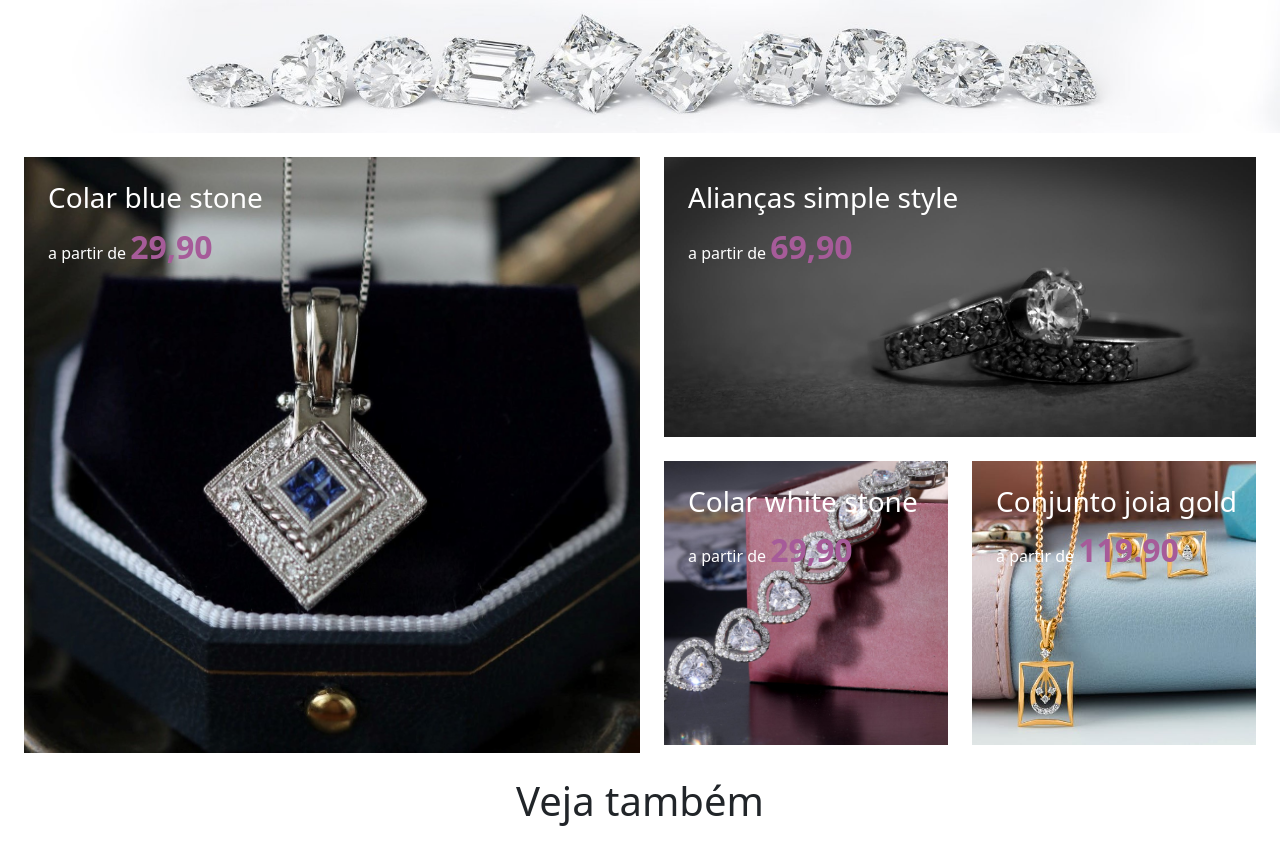
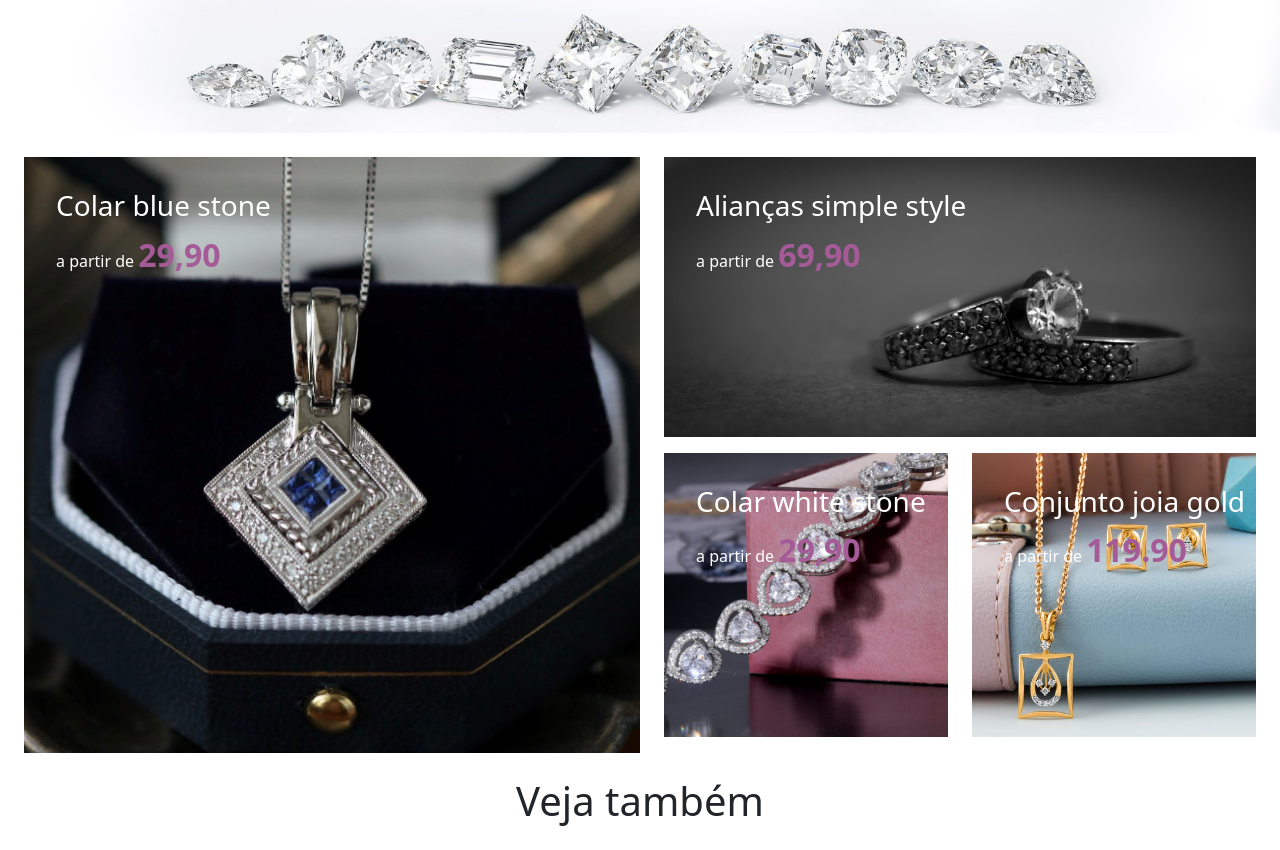
Before and after one commit to Santos-Samuels/artemis-store, a PHP site: page /src/pages/landing/index.html in a window 1280 px wide. Shown: the part 102-952 px from the top of the page. Run offline with PHP 8.4, Linux system fonts and the light colour scheme.

Commit message:
Correções na responsividade da page landing

```diff
--- a/src/pages/landing/index.html
+++ b/src/pages/landing/index.html
@@ -11,9 +11,10 @@
 
     <link rel="stylesheet" href="/src/css/global.css">
     <link rel="stylesheet" href="/src/css/navbar.css">
-    <link rel="stylesheet" href="/src/pages/landing/style.css">
     <link rel="stylesheet" href="/src/css/footer.css">
     <link rel="stylesheet" href="/src/css/accountModal.css">
+    <link rel="stylesheet" href="style.css">
+
 </head>
 <body>
   <header>
@@ -95,32 +96,32 @@
     <section class="m-4">
       <div class="row">
         <div class="col offer-container">
-          <div class="position-absolute p-4 offer-label">
+          <div class="position-absolute offer-label">
             <h3>Colar blue stone</h3>
-            <p>a partir de <span class="fw-bold price fs-2">29,90</span></p>
+            <p>a partir de <span class="fw-bold price">29,90</span></p>
           </div>
           <img class="w-100" src="/assets/img/colar-blue-stone.jpeg" alt="Colar blue stone">
         </div>
 
         <div class="col row">
           <div class="offer-container">
-            <div class="position-absolute p-4 offer-label">
-              <h3 class="fs-3">Alianças simple style</h3>
-              <p>a partir de <span class="fw-bold price fs-2">69,90</span></p>
+            <div class="position-absolute offer-label">
+              <h3>Alianças simple style</h3>
+              <p>a partir de <span class="fw-bold price">69,90</span></p>
             </div>
             <img class="w-100" src="/assets/img/aliancas-simple-style.jpeg" alt="Alianças simple style">
           </div>
-          <div class="col offer-container pt-3">
-            <div class="position-absolute p-4 offer-label">
+          <div class="col offer-container">
+            <div class="position-absolute offer-label">
               <h3>Colar white stone</h3>
-              <p>a partir de <span class="fw-bold price fs-2">29,90</span></p>
+              <p>a partir de <span class="fw-bold price">29,90</span></p>
             </div>
             <img class="w-100" src="/assets/img/colar-white-stone.jpeg" alt="Colar white stone">
           </div>
-          <div class="col offer-container pt-3">
-            <div class="position-absolute p-4 offer-label">
+          <div class="col offer-container">
+            <div class="position-absolute offer-label">
               <h3>Conjunto joia gold</h3>
-              <p>a partir de <span class="fw-bold price fs-2">119.90</span></p>
+              <p>a partir de <span class="fw-bold price">119.90</span></p>
             </div>
             <img class="w-100" src="/assets/img/conjunto-joias-gold.jpeg" alt="Conjunto joia gold">
           </div>
--- a/src/pages/landing/style.css
+++ b/src/pages/landing/style.css
@@ -17,31 +17,26 @@ main .offer-container:hover .offer-label span{
 
 main .offer-label {
     color: var(--text-secondary);
+    padding: 2rem;
 }
 
 main .price {
     color: var(--primary);
+    font-size: 2rem;
 }
 
 
 
-/* @media (max-width: 900px) {
-    .offer-label h3 {
-        font-size: 1.3rem !important;
+@media (max-width: 1000px) {
+    main .offer-label {
+        padding: 1rem;
+        max-width: 200px;
     }
 }
 
 
-@media (max-width: 600px) {
-    .offer-label {
-        padding: 2rem;
+@media (max-width: 700px) {
+    main .offer-label {
+        display: none;
     }
-
-    .offer-label h3 {
-        font-size: 1rem !important;
-    }
-
-    .offer-label span {
-        font-size: 1rem;
-    }
-} */
+}
--- a/src/script/app.js
+++ b/src/script/app.js
@@ -4,7 +4,7 @@ const loadAccessoryOffer = (products) => {
     for(i=0; i<products.length;  i++) {
         if(products[i].category == "calsinha") {
             html = `
-                <div class="col">
+                <div class="col mb-5">
                     <img class="w-100" src="${products[i].image}" alt="${products[i].title}">
                     <h5 class="pt-2">${products[i].title}</h5>
                     <p>Por: <span class="fw-bold price fs-2">${products[i].price.toLocaleString('pt-br',{style: 'currency', currency: 'BRL'})}</span></p>
```
